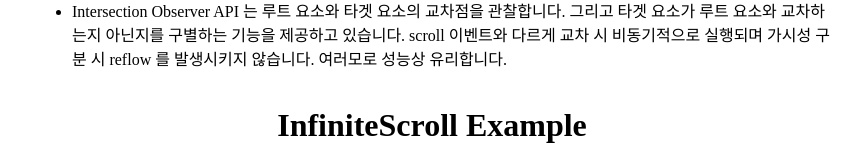
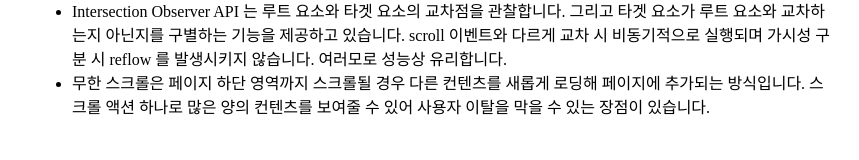
Before and after one commit to willy4202/React-TIL, a React (Create React App) app: page /2 in a window 1280 px wide. Shown: the part 747-907 px from the top of the page, without its empty margins (208-1067 px from the left). Built offline with nearby package versions, Linux system fonts and the light colour scheme; no server answers.

Commit message:
add: 무한스크롤

```diff
--- a/src/InfiniteScroll/InfiniteScroll.js
+++ b/src/InfiniteScroll/InfiniteScroll.js
@@ -46,6 +46,7 @@ const InfiniteScroll = () => {
         });
       };
   */
+
   return (
     <Layout>
       <header>
@@ -103,6 +104,12 @@ const InfiniteScroll = () => {
             비동기적으로 실행되며 가시성 구분 시 reflow 를 발생시키지 않습니다.
             여러모로 성능상 유리합니다.
           </li>
+          <li>
+            무한 스크롤은 페이지 하단 영역까지 스크롤될 경우 다른 컨텐츠를
+            새롭게 로딩해 페이지에 추가되는 방식입니다. 스크롤 액션 하나로 많은
+            양의 컨텐츠를 보여줄 수 있어 사용자 이탈을 막을 수 있는 장점이
+            있습니다.
+          </li>
         </ul>
       </aside>
       <h1>InfiniteScroll Example</h1>
@@ -134,7 +141,7 @@ const Layout = styled.div`
 
 const MovieLayout = styled.main`
   display: grid;
-  grid-template-columns: repeat(2, 300px);
+  grid-template-columns: repeat(1, 300px);
   grid-gap: 30px;
 `;
 
```
